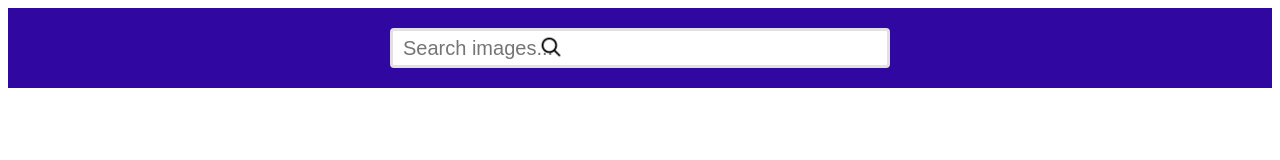
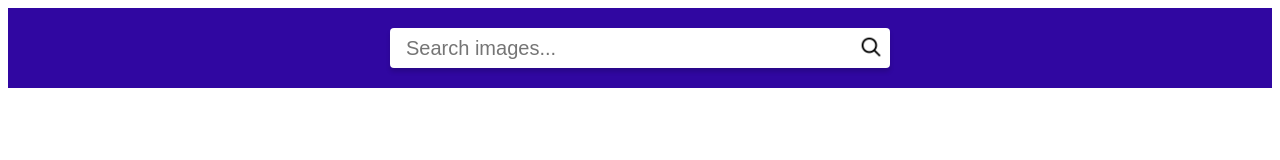
Before and after one commit to Alena-007/goit-js-hw-11, a website built with Parcel: page src/index.html in a window 1280 px wide. Built offline with nearby package versions, Linux system fonts and the light colour scheme.

Commit message:
Update4 styles.css

```diff
--- a/src/css/styles.css
+++ b/src/css/styles.css
@@ -12,39 +12,45 @@
 
 .container {
   width: 100%;
-  padding-left: 15px;
-  padding-right: 15px;
+  padding-left: 20px;
+  padding-right: 20px;
   margin-left: auto;
   margin-right: auto;
 }
 
 .search-form {
   position: relative;
-  text-align: center;
-  width: 100%;
-  z-index: 1;
+  width: 500px;
+  display: flex;
+  justify-items: center;
+  align-items: center;
+  margin-left: auto;
+  margin-right: auto;
 }
 
 .search-input {
-  padding-left: 10px;
-  padding-right: 10px;
+  width: 100%;
+  height: 40px;
+  padding-left: 15px;
+  padding-right: 15px;
+  background-color: #fff;
+  border: 1px solid rgba(255, 255, 255, 0.3);
+  border-radius: 4px;
+  box-shadow: 0px 4px 4px rgba(0, 0, 0, 0.15);
   outline: none;
   font-size: 20px;
-  width: 500px;
-  height: 40px;
-  border: 3px solid rgb(225, 225, 225);
-  border-radius: 4px;
 }
 
 .search-btn {
-  background-color: transparent;
-  height: 40px;
-  border: none;
-  border-radius: 4px;
-  display: block;
   position: absolute;
   top: 0;
-  right: 685px;
+  right: 0;
+  display: block;
+  width: 40px;
+  height: 40px;
+  background-color: transparent;
+  border-radius: 4px;
+  border: transparent;
   cursor: pointer;
 }
 
```
